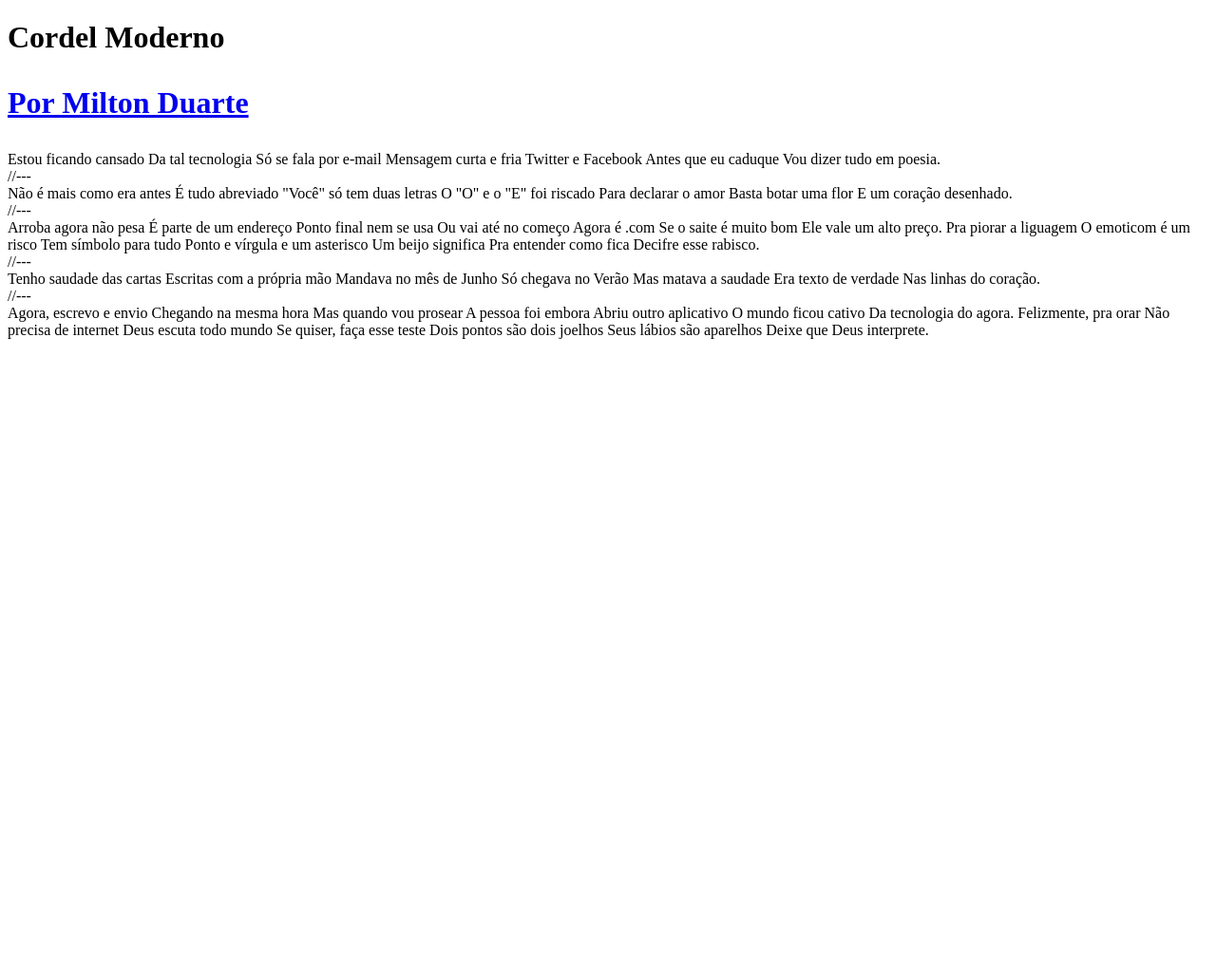
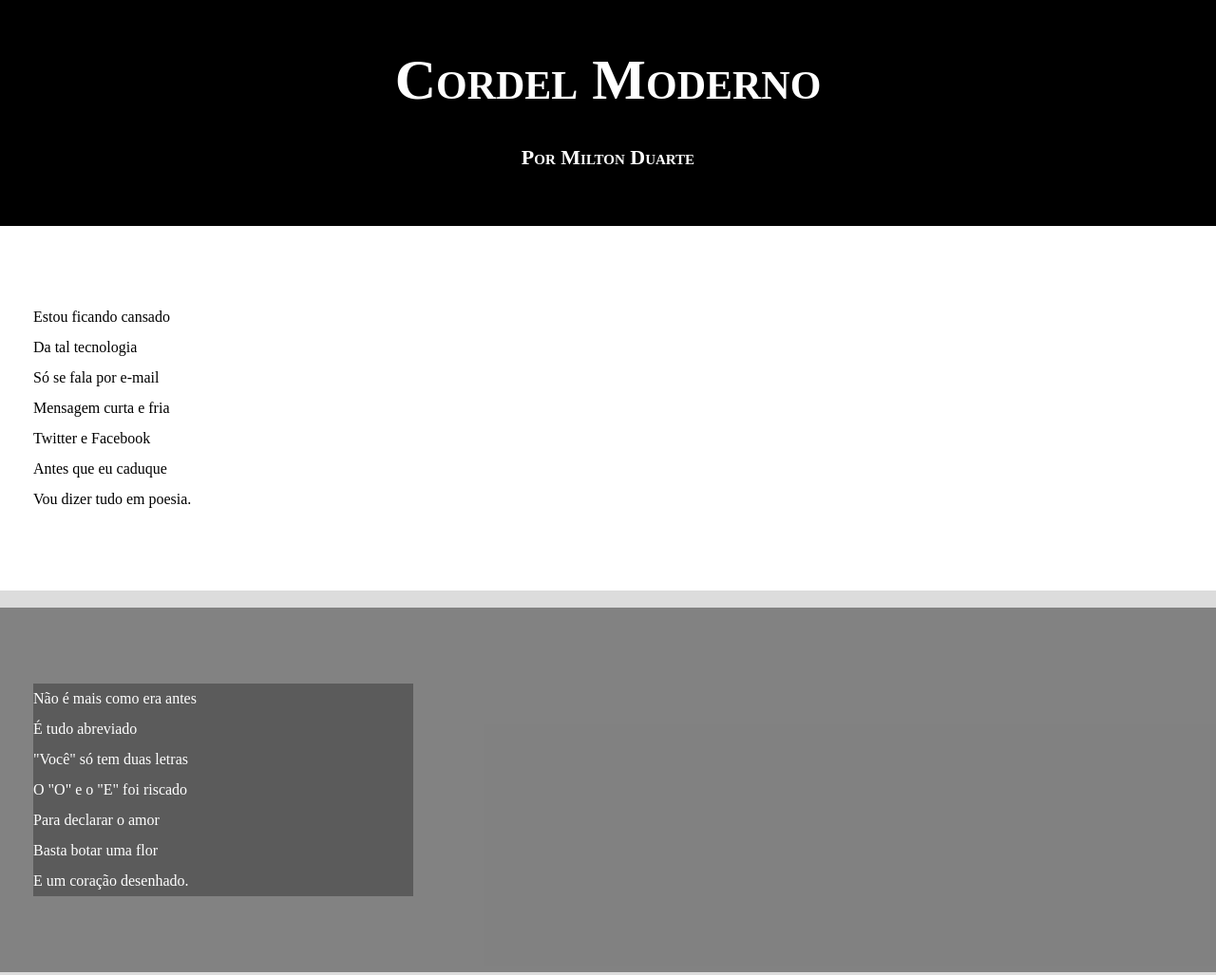
Before and after one commit to JuniorJamo12/MODULO-3, a plain HTML site: page cordel2/index.html in a window 1280 px wide. Shown: the top 1027 px of the page at 95% size. Before the commit the page ends 800 px from the top, so only its background shows below. Drawn offline with Linux system fonts and the light colour scheme.

Commit message:
css created

```diff
--- a/cordel2/index.html
+++ b/cordel2/index.html
@@ -7,6 +7,7 @@
      <link rel="stylesheet" href="style.css">
 </head>
 <body>
+    <header>
 
             <h1>
                 Cordel Moderno
@@ -14,77 +15,86 @@
                     <a href="https://www.recantodasletras.com.br/poesias/3186743"> Por Milton Duarte  </a>
                 </p>
             </h1>
+    </header>
 
-        <section>
-            Estou ficando cansado
-            Da tal tecnologia
-            Só se fala por e-mail
-            Mensagem curta e fria
-            Twitter e Facebook
-            Antes que eu caduque
+        <section class="normal">
+            <p>
+                Estou ficando cansado <br>
+                Da tal tecnologia <br>
+                Só se fala por e-mail <br>
+                Mensagem curta e fria <br>
+                Twitter e Facebook <br>
+                Antes que eu caduque <br>
                 Vou dizer tudo em poesia.
+            </p>
+        </section>
+<br>
+        <section class="imagem">
+            <p>
+                Não é mais como era antes <br>
+                É tudo abreviado <br>
+                "Você" só tem duas letras <br>
+                O "O" e o "E" foi riscado <br>
+                Para declarar o amor <br>
+                Basta botar uma flor <br>
+                E um coração desenhado. <br>
+            </p>
+        </section>
+<br>
+
+        <section class="normal">
+            <p>
+                Arroba agora não pesa <br>
+                É parte de um endereço <br>
+                Ponto final nem se usa <br>
+                Ou vai até no começo <br>
+                Agora é .com <br>
+                Se o saite é muito bom <br>
+                Ele vale um alto preço. <br>
+                Pra piorar a liguagem <br>
+                O emoticom é um risco <br>
+                Tem símbolo para tudo <br>
+                Ponto e vírgula e um asterisco <br>
+                Um beijo significa <br>
+                Pra entender como fica <br>
+                Decifre esse rabisco.
+            </p>
         </section>
 
-        //---
-
-        <section>
-            Não é mais como era antes
-            É tudo abreviado
-            "Você" só tem duas letras
-            O "O" e o "E" foi riscado
-            Para declarar o amor
-            Basta botar uma flor
-            E um coração desenhado.
+<br>
+        <section class="imagem">
+            <p>
+                Tenho saudade das cartas <br>
+                Escritas com a própria mão <br>
+                Mandava no mês de Junho <br>
+                Só chegava no Verão <br>
+                Mas matava a saudade <br>
+                Era texto de verdade <br>
+                Nas linhas do coração.
+            </p>
         </section>
-
-        //---
-
-        <section>
-            Arroba agora não pesa
-            É parte de um endereço
-            Ponto final nem se usa
-            Ou vai até no começo
-            Agora é .com
-            Se o saite é muito bom
-            Ele vale um alto preço.
-            Pra piorar a liguagem
-            O emoticom é um risco
-            Tem símbolo para tudo
-            Ponto e vírgula e um asterisco
-            Um beijo significa
-            Pra entender como fica
-            Decifre esse rabisco.
+<br>
+        <section class="normal">
+            <p>
+                Agora, escrevo e envio <br>
+                Chegando na mesma hora <br>
+                Mas quando vou prosear <br>
+                A pessoa foi embora <br>
+                Abriu outro aplicativo <br>
+                O mundo ficou cativo <br>
+                Da tecnologia do agora. <br>
+                Felizmente, pra orar <br>
+                Não precisa de internet <br>
+                Deus escuta todo mundo <br>
+                Se quiser, faça esse teste <br>
+                Dois pontos são dois joelhos <br>
+                Seus lábios são aparelhos <br>
+                Deixe que Deus interprete.
+            </p>
         </section>
-
-        //---
-
-        <section>
-            Tenho saudade das cartas
-            Escritas com a própria mão
-            Mandava no mês de Junho
-            Só chegava no Verão
-            Mas matava a saudade
-            Era texto de verdade
-            Nas linhas do coração.
-        </section>
-
-        //---
-
-        <section>
-            Agora, escrevo e envio
-            Chegando na mesma hora
-            Mas quando vou prosear
-            A pessoa foi embora
-            Abriu outro aplicativo
-            O mundo ficou cativo
-            Da tecnologia do agora.
-            Felizmente, pra orar
-            Não precisa de internet
-            Deus escuta todo mundo
-            Se quiser, faça esse teste
-            Dois pontos são dois joelhos
-            Seus lábios são aparelhos
-            Deixe que Deus interprete.
-        </section>
+<br>
+        <footer>
+            <p style= "background-color: black;"> <a href="https://www.facebook.com/francisco.jamo.5/">site criado por junior jamo  </a></p>
+        </footer>
 </body>
 </html>
--- a/cordel2/style.css
+++ b/cordel2/style.css
@@ -1 +1,63 @@
 @charset "UTF-8" ;
+
+*{
+    margin: 0px;
+    padding: 0px;
+
+}
+ html , body {
+    background-color: rgba(169, 169, 169, 0.229);
+    min-height: 100vh;
+}
+
+header{
+    background-color: black;
+    color: white;
+    text-align: center;
+    font-size: 30px;
+}
+
+section{
+    padding-top: 10vh;
+    padding-bottom: 10vh;
+    line-height: 2em;
+    padding-left: 35px;
+}
+
+section.normal{
+    background-color: white;
+    color: black;
+
+}
+
+section.imagem{
+    background-color: rgba(0, 0, 0, 0.41);
+    color: white;
+
+}
+
+section.imagem > p {
+     background-color: rgba(0, 0, 0, 0.3);
+     width: 400px;
+}
+
+
+header > h1 {
+    padding: 50px;
+    /* text-transform: uppercase; */
+    font-variant: small-caps;
+}
+a{
+  color:white;
+  font-size: 22px;
+  text-decoration: none;
+  font-weight: bolder;
+  background-color: black;
+}
+footer{
+    text-align: center;
+    padding:10px ;
+}
+a:hover{
+     text-decoration: underline;
+}
```
Also changed, not shown: 1 other file. Lines whose indentation alone changed are shown as unchanged.
